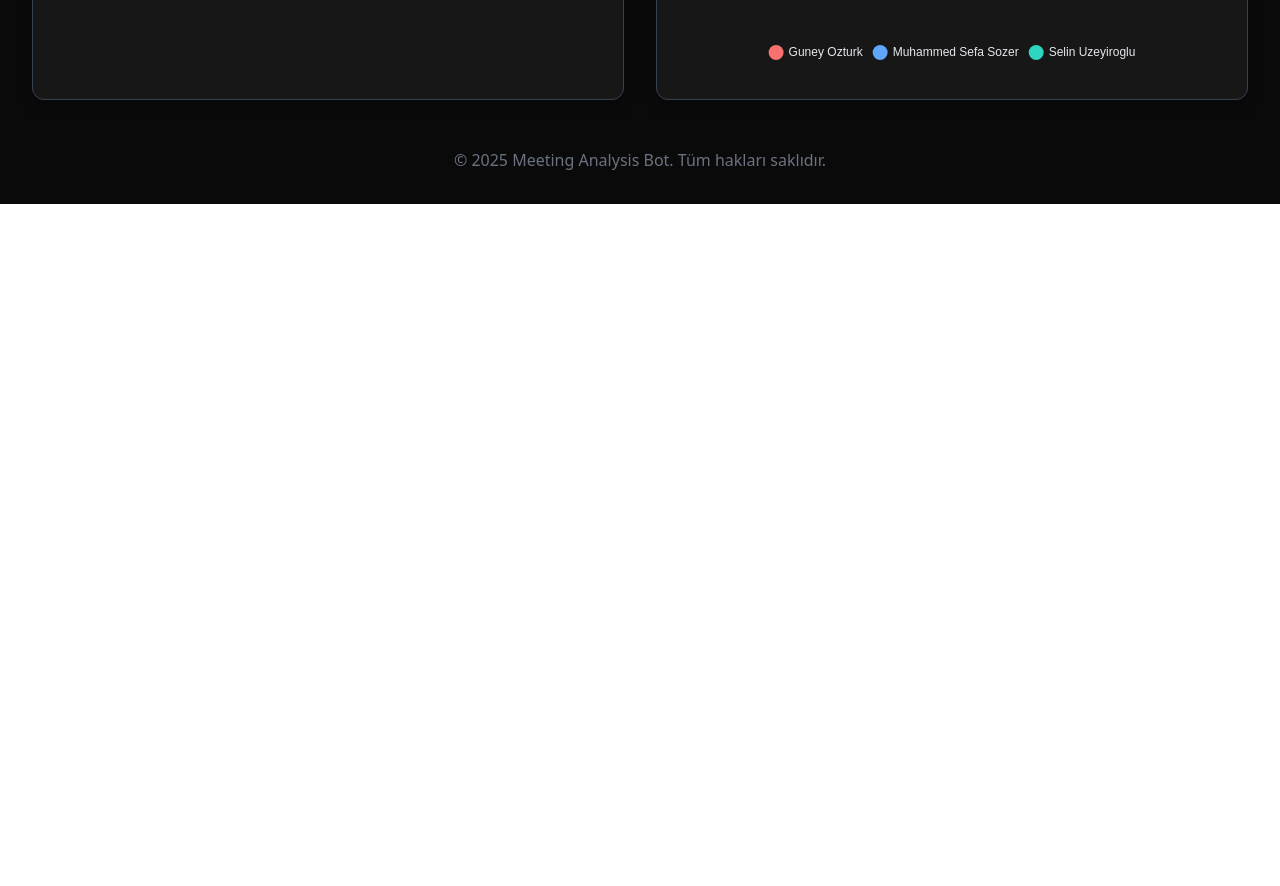
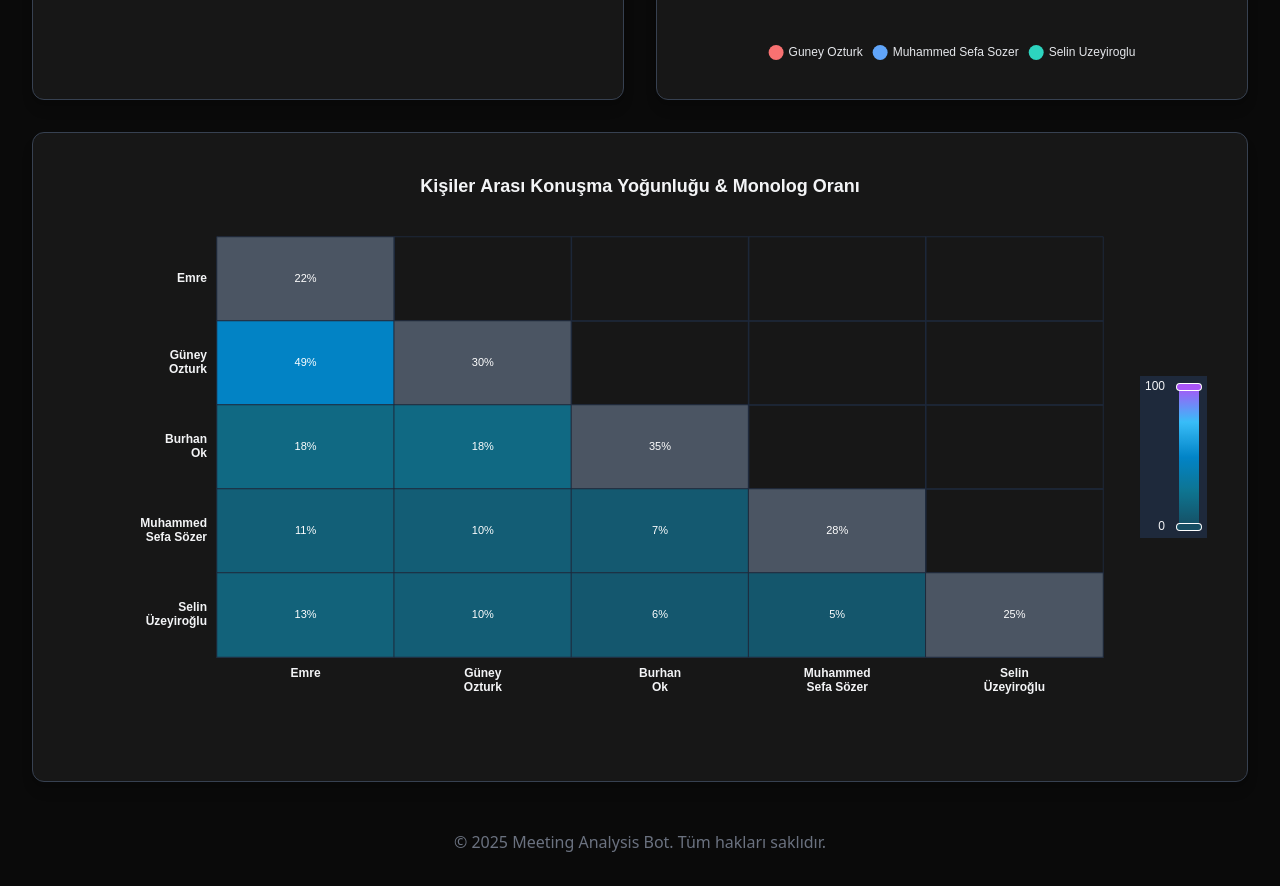
Before and after one commit to emredursunn/meeting-analysis-dashboard, a Next.js app: page / in a window 1280 px wide. Shown: the part 1180-2066 px from the top of the page. Before the commit the page ends 1384 px from the top, so only its background shows below. Built offline with nearby package versions, Linux system fonts and the light colour scheme.

Commit message:
correlation graph is ok

```diff
--- /dev/null
+++ b/app/components/CorrelationHeatmap.tsx
@@ -0,0 +1,223 @@
+"use client";
+import React from "react";
+import ReactECharts from "echarts-for-react";
+
+/**
+ * Correlation / Monologue heat‑map for a dark dashboard – v3
+ * ---------------------------------------------------------
+ * • Lower‑triangle + diagonal only.
+ * • Cool blue → fuchsia palette on dark bg.
+ * • **X‑axis _ve_ Y‑axis etiketleri** ilk boşlukta kırılarak iki satır
+ *   hâline geliyor; böylece uzun isimler asla taşmıyor.
+ * • Sol kenar genişletildi (grid.left) ki çok satırlı Y‑etiketleri rahat sığsın.
+ */
+
+interface PairwiseTalk { [name: string]: number; }
+interface ParticipantData {
+  pairwise_talk: PairwiseTalk;
+  monologue_rate: number;
+}
+
+const rawData: Record<string, ParticipantData> = {
+  Emre: {
+    pairwise_talk: {
+      "Güney Ozturk": 48,
+      "Burhan Ok": 15,
+      "Muhammed Sefa Sözer": 10,
+      "Selin Üzeyiroğlu": 12,
+      others: 15,
+    },
+    monologue_rate: 22,
+  },
+  "Güney Ozturk": {
+    pairwise_talk: {
+      Emre: 50,
+      "Burhan Ok": 20,
+      "Muhammed Sefa Sözer": 10,
+      "Selin Üzeyiroğlu": 10,
+      others: 10,
+    },
+    monologue_rate: 30,
+  },
+  "Burhan Ok": {
+    pairwise_talk: {
+      Emre: 20,
+      "Güney Ozturk": 15,
+      "Muhammed Sefa Sözer": 5,
+      "Selin Üzeyiroğlu": 5,
+      others: 5,
+    },
+    monologue_rate: 35,
+  },
+  "Muhammed Sefa Sözer": {
+    pairwise_talk: {
+      Emre: 12,
+      "Güney Ozturk": 10,
+      "Burhan Ok": 8,
+      "Selin Üzeyiroğlu": 5,
+      others: 5,
+    },
+    monologue_rate: 28,
+  },
+  "Selin Üzeyiroğlu": {
+    pairwise_talk: {
+      Emre: 14,
+      "Güney Ozturk": 10,
+      "Burhan Ok": 6,
+      "Muhammed Sefa Sözer": 5,
+      others: 5,
+    },
+    monologue_rate: 25,
+  },
+};
+
+/**
+ * Build data for ECharts heat‑map (lower‑triangle + diagonal).
+ * Off‑diagonal value is the average of both directions when present.
+ */
+function buildHeatmapData(data: Record<string, ParticipantData>) {
+  const names = Object.keys(data);
+  const matrix: { value: [number, number, number]; itemStyle?: any }[] = [];
+
+  names.forEach((rowName, rowIdx) => {
+    names.forEach((colName, colIdx) => {
+      if (rowIdx === colIdx) {
+        // Diagonal – monologue
+        matrix.push({
+          value: [colIdx, rowIdx, data[rowName].monologue_rate],
+          itemStyle: { color: "#4b5563" }, // slate-600
+        });
+      } else if (rowIdx > colIdx) {
+        // Lower triangle – pairwise (average both directions if available)
+        const v1 = data[rowName].pairwise_talk[colName];
+        const v2 = data[colName].pairwise_talk[rowName];
+        const avg = Math.round(((v1 ?? 0) + (v2 ?? 0)) / ((v1 != null && v2 != null) ? 2 : 1));
+        matrix.push({ value: [colIdx, rowIdx, avg] });
+      } else {
+        // Upper triangle – invisible cell (keeps grid alignment)
+        matrix.push({
+          value: [colIdx, rowIdx, 0],
+          itemStyle: { color: "transparent" },
+        });
+      }
+    });
+  });
+
+  return { names, matrix };
+}
+
+const CorrelationHeatmap: React.FC = () => {
+  const { names, matrix } = React.useMemo(() => buildHeatmapData(rawData), []);
+
+  const option = React.useMemo(
+    () => ({
+      backgroundColor: "transparent",
+      title: {
+        text: "Kişiler Arası Konuşma Yoğunluğu & Monolog Oranı",
+        left: "center",
+        top: 16,
+        textStyle: {
+          color: "#f3f4f6", // zinc‑100
+          fontWeight: 600,
+          fontSize: 18,
+        },
+      },
+      tooltip: {
+        borderColor: "#334155", // slate‑800
+        backgroundColor: "#1e293b", // slate‑900
+        textStyle: { color: "#f1f5f9" },
+        formatter: (params: any) => {
+          const [xIdx, yIdx, val] = params.data.value;
+          const row = names[yIdx];
+          const col = names[xIdx];
+          if (xIdx === yIdx) return `${row} → Monolog: %${val}`;
+          if (yIdx > xIdx) return `${row} ↔ ${col}: %${val} iletişim`;
+          return ""; // hidden upper‑triangle cells
+        },
+      },
+      grid: {
+        left: 160,   // widened for multi‑line Y labels
+        right: 120,
+        top: 80,
+        bottom: 100, // room for multi‑line X labels
+      },
+      xAxis: {
+        type: "category",
+        data: names,
+        axisLabel: {
+          formatter: (val: string) => val.replace(/\s+/, "\n"),
+          color: "#f3f4f6",
+          fontWeight: "600",
+          fontSize: 12,
+          lineHeight: 14,
+          margin: 10,
+        },
+        axisLine: { lineStyle: { color: "#334155" } },
+        axisTick: { show: false },
+      },
+      yAxis: {
+        type: "category",
+        data: names,
+        inverse: true,
+        axisLabel: {
+          formatter: (val: string) => val.replace(/\s+/, "\n"),
+          color: "#f3f4f6",
+          fontWeight: "600",
+          fontSize: 12,
+          lineHeight: 14,
+          margin: 10,
+        },
+        axisLine: { lineStyle: { color: "#334155" } },
+        axisTick: { show: false },
+      },
+      visualMap: {
+        min: 0,
+        max: 100,
+        calculable: true,
+        orient: "vertical",
+        right: 16,
+        top: "middle",
+        inRange: {
+          color: ["#164e63", "#0e7490", "#0284c7", "#38bdf8", "#a855f7"],
+        },
+        textStyle: { color: "#f3f4f6" },
+        borderColor: "#334155",
+        backgroundColor: "#1e293b",
+      },
+      series: [
+        {
+          type: "heatmap",
+          data: matrix,
+          label: {
+            show: true,
+            formatter: ({ value }: any) => (value[2] ? `${value[2]}%` : ""),
+            color: "#fff",
+            fontSize: 11,
+          },
+          emphasis: {
+            itemStyle: {
+              shadowBlur: 8,
+              shadowColor: "rgba(0,0,0,0.5)",
+            },
+          },
+          itemStyle: {
+            borderColor: "#1e293b",
+            borderWidth: 1,
+          },
+        },
+      ],
+    }),
+    [names, matrix]
+  );
+
+  return (
+    <ReactECharts
+      option={option}
+      style={{ height: 600, width: "100%" }}
+      notMerge={true}
+      lazyUpdate={true}
+    />
+  );
+};
+
+export default CorrelationHeatmap;
--- a/app/page.tsx
+++ b/app/page.tsx
@@ -4,6 +4,7 @@ import React, { useState, useEffect } from 'react';
 import ShoutingChart from './components/ShoutingChart';
 import EmotionTopicBarChart from './components/EmotionTopicBarChart';
 import EmotionsRadarChart from './components/EmotionsRadarChart';
+import CorrelationHeatmap from './components/CorrelationHeatmap';
 
 // --- ANA DASHBOARD BİLEŞENİ ---
 const App = () => {
@@ -34,6 +35,9 @@ const App = () => {
         <div className="bg-[#171717] p-6 rounded-xl shadow-lg border border-gray-700">
           <EmotionTopicBarChart />
         </div>
+        <div className="lg:col-span-2 bg-[#171717] p-6 rounded-xl shadow-lg border border-gray-700">
+          <CorrelationHeatmap />
+        </div>
       </main>
 
       <footer className="text-center mt-12 text-gray-500">
```
